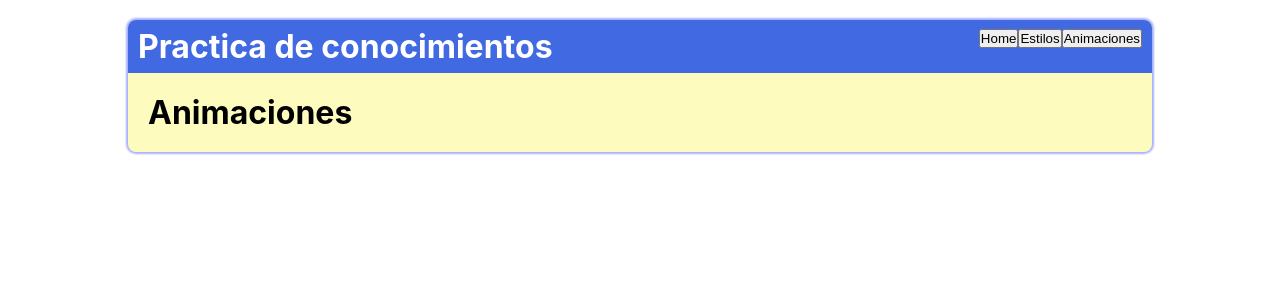
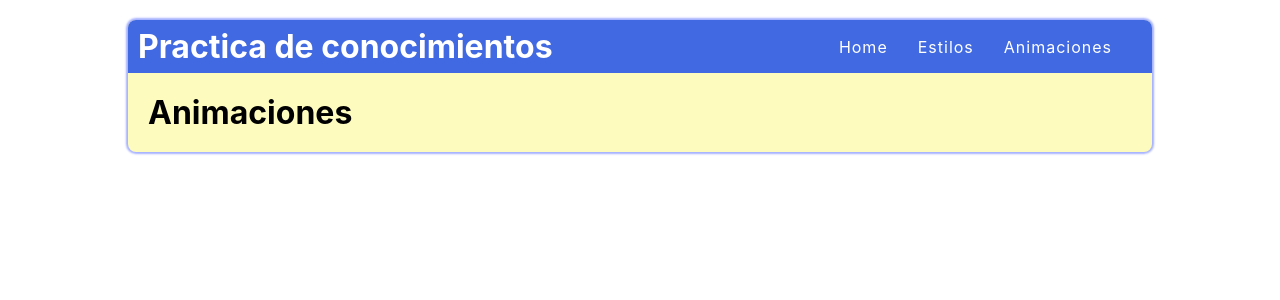
Before and after one commit to nickothan/practica-de-conocimientos, a React (Create React App) app: page /animaciones in a window 1280 px wide. Shown: the top 300 px of the page. Built offline with nearby package versions, Linux system fonts and the light colour scheme.

Commit message:
Estilos nav Header

```diff
--- a/src/components/Header/Header.jsx
+++ b/src/components/Header/Header.jsx
@@ -1,6 +1,6 @@
 import { Link } from 'react-router-dom'
 
-import { HeaderContainer, Description } from './styles'
+import { HeaderContainer, Description, Btn } from './styles'
 
 export default function Header() {
   return (
@@ -8,13 +8,13 @@ export default function Header() {
       <Description>Practica de conocimientos</Description>
       <nav>
         <Link to='/'>
-          <button>Home</button>
+          <Btn>Home</Btn>
         </Link>
         <Link to='/estilos'>
-          <button>Estilos</button>
+          <Btn>Estilos</Btn>
         </Link>
         <Link to='/animaciones'>
-          <button>Animaciones</button>
+          <Btn>Animaciones</Btn>
         </Link>
       </nav>
     </HeaderContainer>
--- a/src/components/Header/styles.js
+++ b/src/components/Header/styles.js
@@ -3,13 +3,27 @@ import styled from 'styled-components/macro'
 export const HeaderContainer = styled.div`
   display: flex;
   justify-content: space-between;
+  align-items: center;
   padding: 7px 10px;
   background-color: royalblue;
   border-top-left-radius: 8px;
   border-top-right-radius: 8px;
+
+  nav {
+    display: flex;
+    align-items: center;
+  }
+  a {
+    color: white;
+    text-decoration: none;
+    margin-right: 30px;
+  }
 `
 
 export const Description = styled.h1`
   text-align: center;
   color: white;
 `
+export const Btn = styled.div`
+  letter-spacing: 1px;
+`
```
